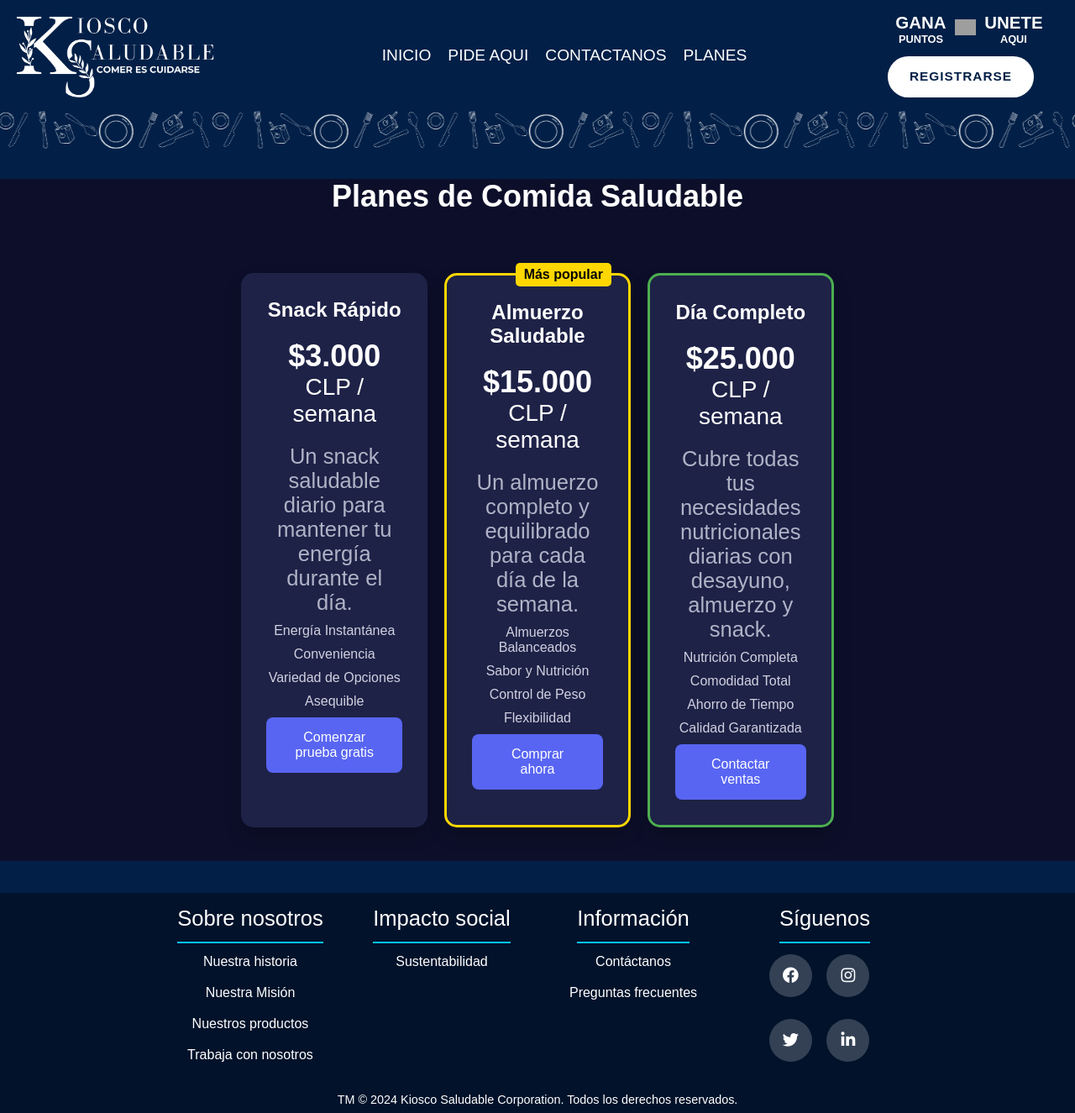
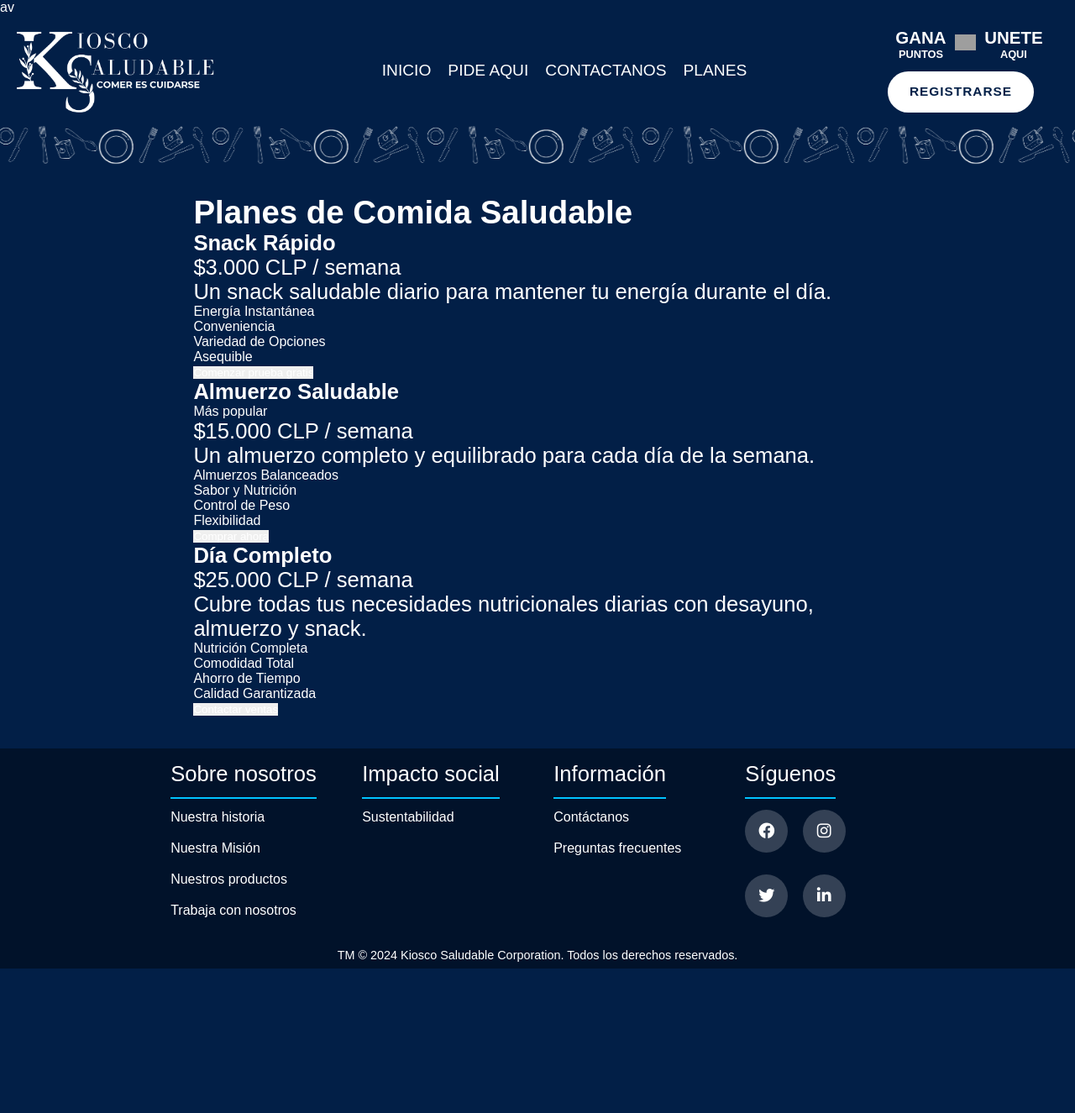
Before and after one commit to Yastin-Can/KS, a Flask app: template templates/plans-user.html in a window 1280 px wide. Shown: the whole page at 84% size. After the commit the page ends 1153 px from the top, so only its background shows below. Run offline with Flask 3, Linux system fonts and the light colour scheme; the template is opened without the code that fills it, so the values that code supplies are empty; some libraries are stand-ins or nearby versions; grey boxes are pictures that could not be loaded.

Commit message:
formulario actualizado

```diff
--- a/static/styles/plans.css
+++ /dev/null
@@ -1,363 +0,0 @@
-*{
-    margin: 0;
-    padding: 0;
-    box-sizing: border-box;
-    color: #fff;
-}
-
-
-
-
-/* General styles*/
-body{
-    font-family: 'Arial', sans-serif;
-    background-color: #021F47;
-    color: #ffffff;
-    text-align: center;
-    margin: 0;
-    padding: 0;
-}
-
-h1 {
-    color: #ffffff;
-    margin-bottom: 30px;
-    font-size: 36px;
-}
-
-
-
-/*navbar*/
-.navbar{
-    display: flex;
-    justify-content: space-between;
-    align-items: center;
-    padding: 10px 20px;
-    color: #fff;
-}
-
-.navbar-right{
-    display: flex;
-    flex-direction: column;
-    width: 15vw;
-    align-items: center;
-}
-
-.usuario, .login {
-    display: flex;
-    flex-direction: column;
-    justify-content: center;
-    align-items: center;
-    margin-right: 20px;
-}
-
-#perfil {
-    display: flex;
-    align-items: center;
-}
-
-.text {
-    align-items: center;
-    display: flex;
-    flex-direction: column;
-}
-.usuario, .login {
-    display: flex;
-    flex-direction: column;
-    justify-content: center;
-    align-items: center;
-    margin-right: 20px;
-}
-
-.btnn {
-    color: #021F47;
-    background-color: #fff;
-    font-size: 0.8em;
-    font-weight: bold;
-    padding: 1.2vw 2vw;
-    margin: 1vw 2vw 0vw 2vw;
-    border-radius: 2vw;
-    border: none;
-    outline: none;
-    letter-spacing: 1px;
-    text-transform: uppercase;
-    transition: transform 0.80ms ease-in;
-    cursor: pointer;
-}
-
-#corazon {
-    width: 2vw;
-    margin: 0 10px;
-}
-
-.navbar-left .logo {
-    max-width: 20vw;
-}
-
-.navbar-center ul {
-    list-style-type: none;
-    display: flex;
-    margin: 0;
-    padding: 0;
-}
-
-ul, ol, a {
-    text-decoration: none;
-    list-style: none;
-}
-
-.navbar-center li {
-    margin: 0 10px;
-}
-
-a.active {
-    background-color: #fff;
-    color: #021F47;
-    padding: 1vw;
-    border-radius: 2vw;
-}
-
-
-/*------------*/
-
-/*slider*/
-
-
-#slider-infinito {
-    height: 7vw;
-    width: 100%;
-}
-.slider {
-    max-width: 100%;
-    margin: auto;
-    overflow: hidden;
-}
-.slider .slide-track {
-    display: flex;
-    animation: scroll 30s linear infinite;
-    width: calc(20vw* 14);
-}
-.slider .slide {
-    width: 20vw;
-}
-
-.slider .slide img {
-    max-width: 100%;
-    height: auto;
-}
-
-
-
-/*-------------*/
-
-/* Planes container */
-.plans {
-    display: flex;
-    justify-content: center;
-    gap: 20px;
-    margin: 0 auto;
-    padding: 40px;
-    max-width: 1200px;
-}
-
-/* Estilos generales de las tarjetas */
-.plan {
-    background-color: #1e2247;
-    padding: 30px;
-    border-radius: 15px;
-    width: 30%;
-    text-align: center;
-    box-shadow: 0px 10px 20px rgba(0, 0, 0, 0.2);
-    transition: transform 0.3s ease;
-}
-
-.plan:hover {
-    transform: translateY(-10px);
-}
-
-.plan h2 {
-    color: #ffffff;
-    font-size: 24px;
-}
-
-.plan p {
-    color: #b0b3c6;
-}
-
-.plan .price {
-    font-size: 28px;
-    color: #ffffff;
-    margin: 20px 0;
-}
-
-.plan .price span {
-    font-size: 36px;
-    font-weight: bold;
-}
-
-ul {
-    list-style-type: none;
-    padding: 0;
-}
-
-ul li {
-    margin: 10px 0;
-    color: #d1d1e0;
-}
-
-a{
-    text-decoration: none;
-}
-button {
-    background-color: #5865f2;
-    color: #fff;
-    border: none;
-    padding: 15px 30px;
-    font-size: 16px;
-    cursor: pointer;
-    border-radius: 8px;
-    transition: background-color 0.3s ease;
-}
-
-button:hover {
-    background-color: #4755c7;
-}
-
-/* Plan Destacado */
-.plan.popular {
-    border: 3px solid #ffd700;
-    position: relative;
-}
-
-.plan.popular .most-popular {
-    position: absolute;
-    top: -15px;
-    right: 20px;
-    background-color: #ffd700;
-    color: #000;
-    padding: 5px 10px;
-    border-radius: 5px;
-    font-weight: bold;
-}
-
-
-.main-plans{
-    background-color: #0d0f2a;
-}
-
-/* Plan Premium */
-.plan.premium {
-    border: 3px solid #4CAF50;
-}
-
-
-
-/*footer*/
-.footer{
-    background-color: #01122a;
-    display: flex;
-    width: 100%;
-    min-height: 100px;
-    padding-top: 2vh;
-    padding-bottom: 2vh;
-}
-
-.container-5{
-    max-width: 120vw;
-    margin: 0 auto;
-    display: flex;
-    align-self: flex-end;
-}
-.footer-row{
-    display: flex;
-    flex-wrap: wrap;
-}
-.footer-link{
-    width: 25%;
-    padding: 0 1.5vw;
-}
-.footer-link h4{
-    font-size: 1.6em;
-    color: #fff;
-    font-weight: 500;
-    border-bottom: 0.2vw solid #00c3ff;
-    padding-bottom: 1vw;
-    display: inline-block;
-}
-
-.redes a {
-    display: inline-block;
-    min-width: 4vw;
-    width: 4vw;
-    background-color: rgba(255, 255, 255, 0.2);
-    margin: 0 1vw 1vw 0;
-    text-align: center;
-    margin-top: 1vw;
-    line-height: 4vw;
-    border-radius: 50%;
-    color: #fff;
-    transition: all .5s ease;
-}
-
-.container-contact-info p, a {
-    font-size: 1.5vw;
-}
-
-
-/* Responsive adjustments */
-
-@media (max-width: 1200px) {
-    /* Adjust navbar for medium screens */
-    .navbar ul {
-        flex-wrap: wrap;
-    }
-
-    /* Shrink logo slightly */
-    .navbar .logo {
-        width: 120px;
-    }
-
-    /* Adjust text sizes */
-    .navbar h3, .navbar h6 {
-        font-size: 0.9rem;
-    }
-
-    /* Adjust plan cards for medium screens */
-    .plans {
-        flex-direction: column;
-    }
-
-    .plan {
-        width: 100%;
-    }
-}
-
-@media (max-width: 768px) {
-    /* Adjust for mobile view */
-    .navbar ul {
-        flex-direction: column;
-    }
-
-    /* Shrink logo and hide text */
-    .navbar .logo {
-        width: 90px;
-    }
-
-    /* Adjust slider size */
-    .slider img {
-        width: 100px;
-    }
-
-    /* Stack plans vertically */
-    .plans {
-        display: block;
-    }
-
-    .plan {
-        margin: 0 auto;
-        margin-bottom: 20px;
-    }
-
-    .plan button {
-        font-size: 1rem;
-    }
-}
--- a/templates/plans-user.html
+++ b/templates/plans-user.html
@@ -5,7 +5,7 @@
     <meta charset="UTF-8">
     <meta name="viewport" content="width=device-width, initial-scale=1.0">
     <title>Planes de Comida Saludable</title>
-    <link rel="stylesheet" href="styles/main.css">
+    <link rel="stylesheet" href="styles/main.css">av
     <link rel="stylesheet" href="{{ url_for('static', filename='styles/plans.css') }}">
     <link rel="stylesheet" type="text/css"
         href="https://cdnjs.cloudflare.com/ajax/libs/font-awesome/6.2.1/css/all.min.css">
--- a/templates/user-contact.html
+++ b/templates/user-contact.html
@@ -605,6 +605,7 @@
 
 
 
+
 <script src="{{ url_for('static', filename='script.js') }}"></script>
 
 <script src="{{ url_for('static', filename='scripts/script.js') }}"></script>
```
Also changed, not shown: app.py (+6 -4 lines), static/styles/copia-main.css (deleted).
